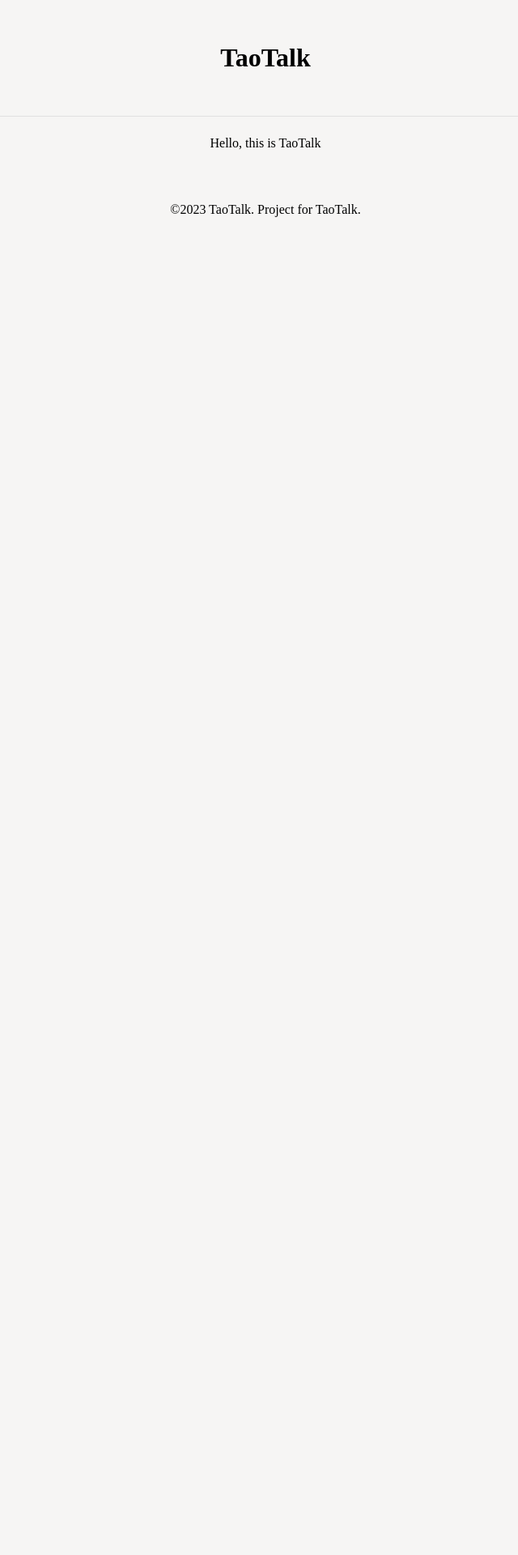
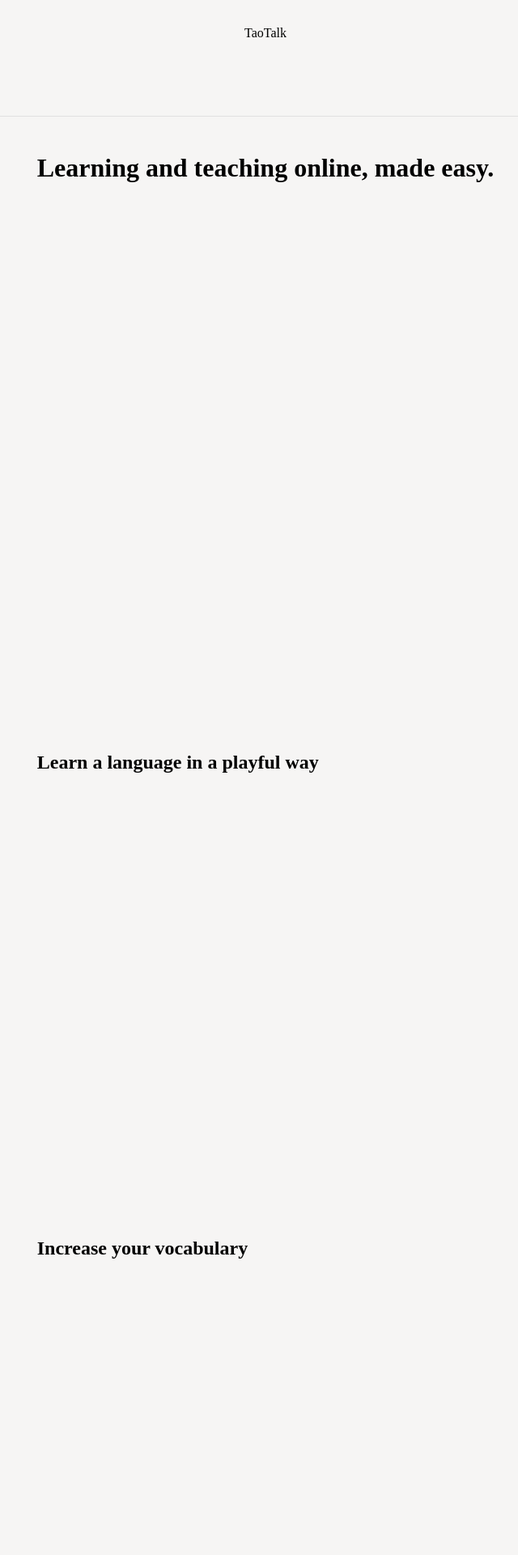
Before and after one commit to taodemy/taotalk, a Next.js app: page / in a window 1280 px wide. Shown: the top 1920 px of the page at 81% size, without its empty margins (640-1280 px from the left). Before the commit the page ends 800 px from the top, so only its background shows below. Built offline with nearby package versions, Linux system fonts and the light colour scheme.

Commit message:
fix: all sizes in tailwind style classname

```diff
--- a/src/layout/Footer.tsx
+++ b/src/layout/Footer.tsx
@@ -1,7 +1,9 @@
 export const FooterCopyright = `©${new Date().getFullYear()} TaoTalk. Project for TaoTalk.`;
 
 const Footer = () => {
-  return <div className="centre height-footer padding-footer gap-10">{FooterCopyright}</div>;
+  return (
+    <div className="centre height-160 padding-y-40 padding-x-370 gap-10">{FooterCopyright}</div>
+  );
 };
 
 export default Footer;
--- a/src/layout/Header.tsx
+++ b/src/layout/Header.tsx
@@ -2,8 +2,8 @@ import Head from 'next/head';
 
 const Header = () => {
   return (
-    <div className="centre height-header padding-header box-shadow-header">
-      <h1>TaoTalk</h1>
+    <div className="centre height-88 padding-y-24 padding-x-370 box-shadow-header">
+      TaoTalk
       <Head>
         <title>TaoTalk</title>
         <meta name="viewport" content="width=device-width, initial-scale=1" />
--- a/src/layout/index.tsx
+++ b/src/layout/index.tsx
@@ -4,7 +4,7 @@ import Footer from './Footer';
 
 const Layout: React.FC<{ children: ReactNode }> = ({ children }) => {
   return (
-    <div className="flex-page width-page">
+    <div className="flex-page width-1920">
       <Header />
       <main className="centre">{children}</main>
       <Footer />
--- a/src/pages/about.tsx
+++ b/src/pages/about.tsx
@@ -1,5 +1,5 @@
 const about = () => {
-  return <div className="padding-main-about gap-40">TaoTalk About Page</div>;
+  return <div className="padding-y-100 padding-x-528 gap-40">TaoTalk About Page</div>;
 };
 
 export default about;
--- a/src/pages/audioGame.tsx
+++ b/src/pages/audioGame.tsx
@@ -1,5 +1,5 @@
 const audioGame = () => {
-  return <div className="padding-main-audioGame gap-10">TaoTalk Audio call Game</div>;
+  return <div className="padding-y-100 padding-x-528 gap-10">TaoTalk Audio call Game</div>;
 };
 
 export default audioGame;
--- a/src/pages/index.tsx
+++ b/src/pages/index.tsx
@@ -1,7 +1,18 @@
 export default function Home() {
   return (
-    <div className="padding-main-home" data-testid="home-main-div">
-      Hello, this is TaoTalk
+    <div className="padding-y-24 padding-x-370 flex-page">
+      <div className="height-740">
+        <h1>Learning and teaching online, made easy.</h1>
+      </div>
+      <div className="height-600">
+        <h2>Learn a language in a playful way</h2>
+      </div>
+      <div className="height-500">
+        <h2>Increase your vocabulary</h2>
+      </div>
+      <div className="height-600">
+        <h2>Watch your progress everyday</h2>
+      </div>
     </div>
   );
 }
--- a/src/pages/sprintGame.tsx
+++ b/src/pages/sprintGame.tsx
@@ -1,5 +1,5 @@
 const sprintGame = () => {
-  return <div className="padding-main-sprintGame gap-10">Sprint</div>;
+  return <div className="padding-y-100 padding-x-528 gap-10">Sprint</div>;
 };
 
 export default sprintGame;
--- /dev/null
+++ b/src/pages/statistic.tsx
@@ -0,0 +1,5 @@
+const statistic = () => {
+  return <div className="padding-y-100 padding-x-528 gap-40">TaoTalk Statistics</div>;
+};
+
+export default statistic;
--- a/src/pages/statistics.tsx
+++ /dev/null
@@ -1,5 +0,0 @@
-const statistics = () => {
-  return <div className="padding-main-statistics gap-40">TaoTalk Statistics</div>;
-};
-
-export default statistics;
--- a/src/pages/style.css
+++ b/src/pages/style.css
@@ -13,41 +13,50 @@ body {
   align-items: flex-start;
 }
 
-.width-page {
+.width-1920 {
   width: 1920px;
 }
 
-.height-header {
+.height-88 {
   height: 88px;
 }
-.height-footer {
+.height-160 {
   height: 160px;
 }
-
-.padding-main-home {
-  padding: 24px 370px;
+.height-500 {
+  height: 500px;
 }
-.padding-main-sprintGame {
-  padding: 100px 528px;
+.height-600 {
+  height: 600px;
 }
-.padding-main-audioGame {
-  padding: 100px 528px;
-}
-.padding-main-textbook {
-  padding: 100px 528px;
-}
-.padding-main-statistics {
-  padding: 40px 528px 100px 528px;
-}
-.padding-main-about {
-  padding: 100px 528px;
+.height-740 {
+  height: 740px;
 }
 
-.padding-header {
-  padding: 24px 370px;
+.padding-y-24 {
+  padding-top: 24px;
+  padding-bottom: 24px;
 }
-.padding-footer {
-  padding: 40px 370px;
+.padding-y-40 {
+  padding-top: 40px;
+  padding-bottom: 40px;
+}
+.padding-y-100 {
+  padding-top: 100px;
+  padding-bottom: 100px;
+}
+.padding-t-40-b-100 {
+  padding-top: 40px;
+  padding-bottom: 100px;
+}
+
+.padding-x-370 {
+  padding-left: 370px;
+  padding-right: 370px;
+}
+.padding-x-528 {
+  padding-left: 528px;
+  padding-right: 528px;
 }
 
 .gap-10 {
--- a/src/pages/textbook.tsx
+++ b/src/pages/textbook.tsx
@@ -1,5 +1,5 @@
 const textbook = () => {
-  return <div className="padding-main-textbook gap-40">TaoTalk Textbook</div>;
+  return <div className="padding-t-40-b-100 padding-x-528 gap-40">TaoTalk Textbook</div>;
 };
 
 export default textbook;
```
Also changed, not shown: 2 other files (tests, documents, lock files or other folders).
